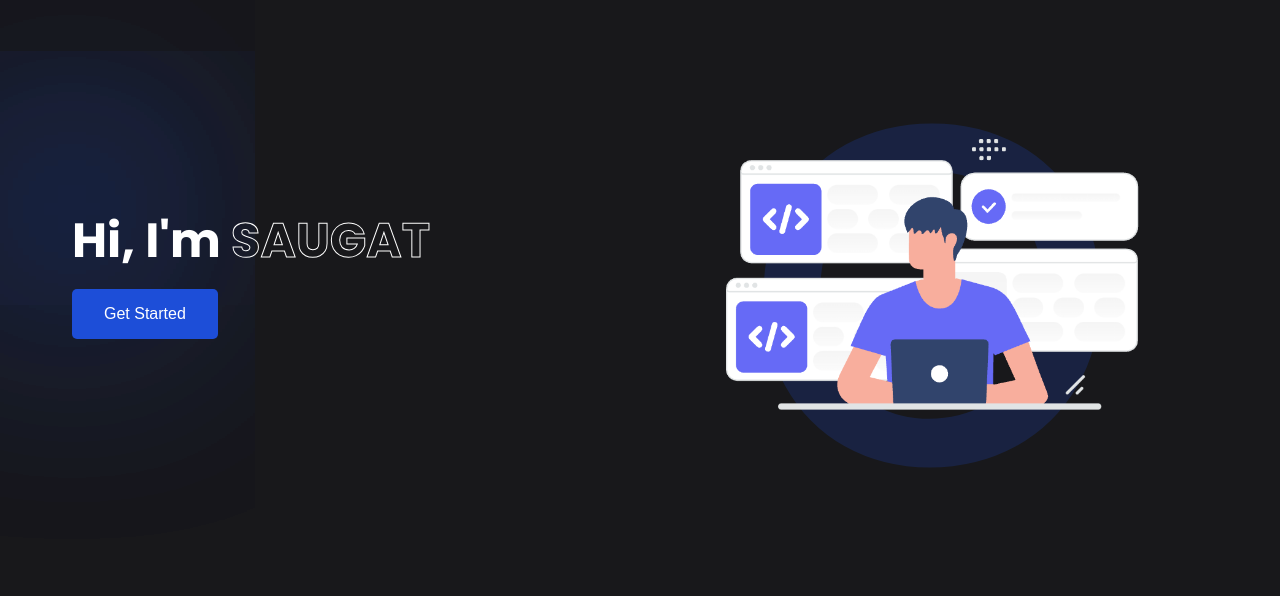
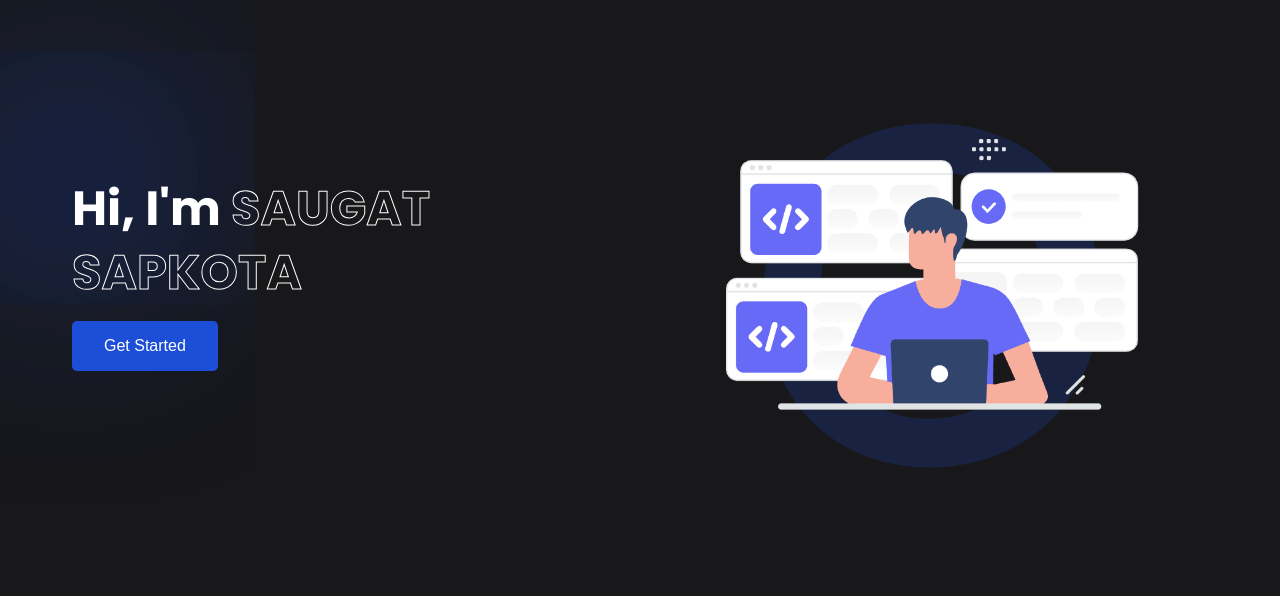
Before and after one commit to saugat-sapkota-2/saugatsapkota1.com.np, a plain HTML site: page index.html in a window 1280 px wide. Shown: the part 204-800 px from the top of the page. Drawn offline with nearby package versions, Linux system fonts and the light colour scheme.

Commit message:
Update index.html

```diff
--- a/index.html
+++ b/index.html
@@ -37,7 +37,7 @@
             <span class="blur"></span>
             <span class="blur"></span>
 
-            <h1>Hi, I'm <span>SAUGAT </span></h1>
+            <h1>Hi, I'm <span>SAUGAT SAPKOTA </span></h1>
 
             <button class="btn">Get Started</button>
         </div>
```
